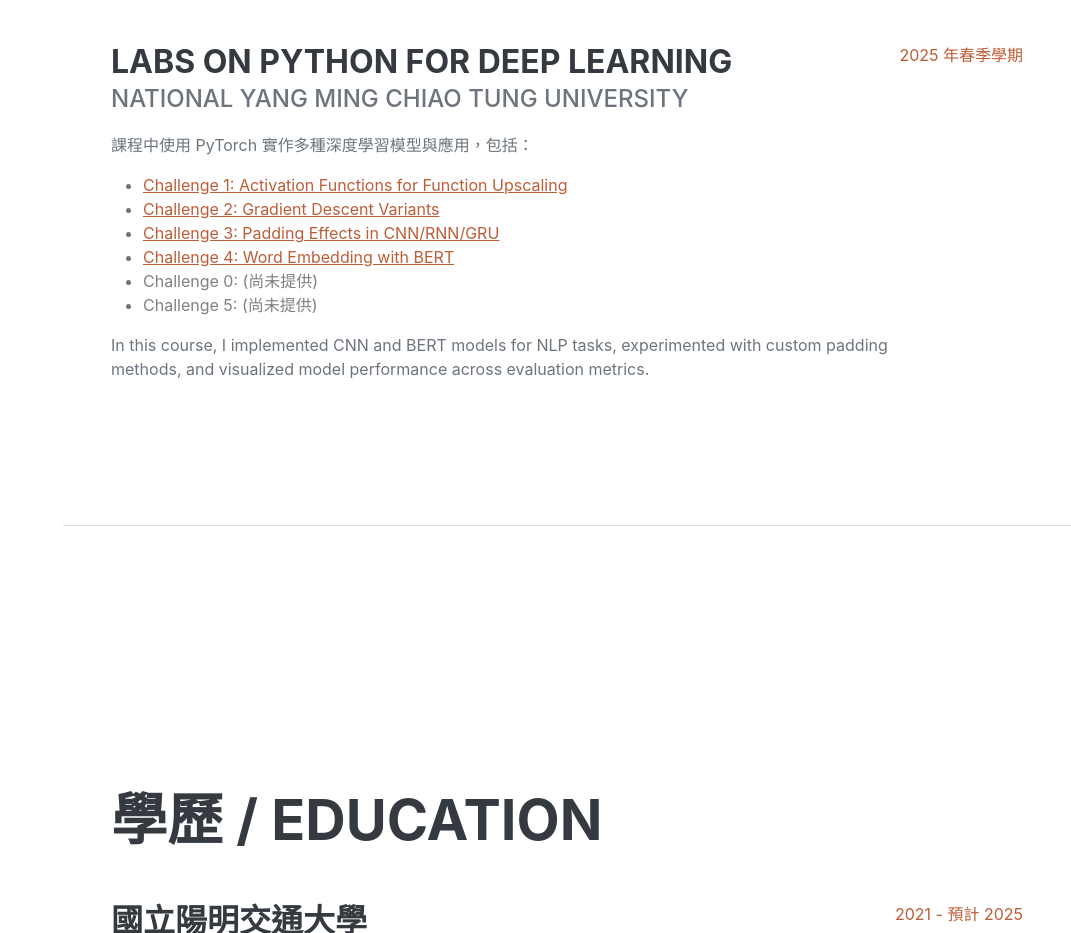
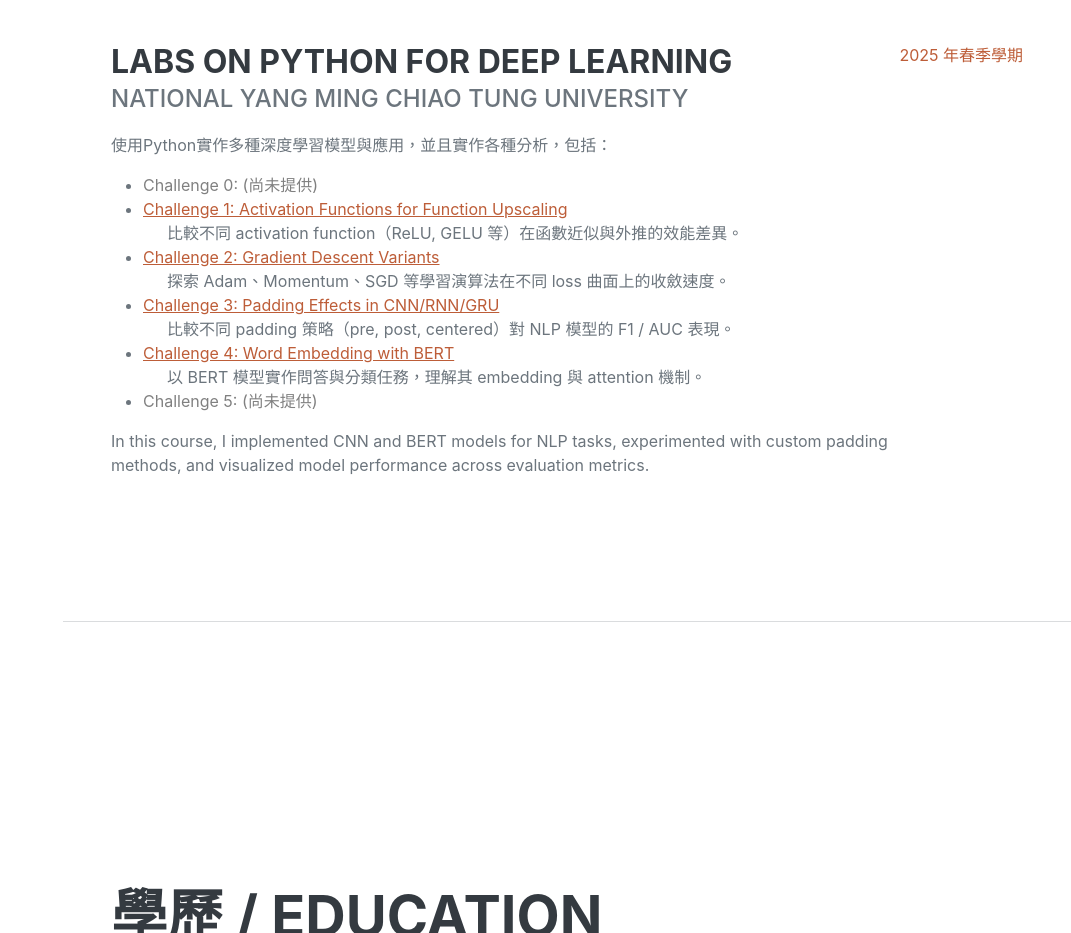
Before and after one commit to CITYJD1030/cityjd1030.github.io, a plain HTML site: page index.html in a window 1280 px wide. Shown: the part 1180-2113 px from the top of the page, without its empty margins (209-1280 px from the left). Drawn offline with nearby package versions, Linux system fonts and the light colour scheme; a web font is replaced by a local one.

Commit message:
Update index.html

```diff
--- a/index.html
+++ b/index.html
@@ -75,13 +75,33 @@
       <div class="flex-grow-1">
         <h3 class="mb-0">Labs on Python for Deep Learning</h3>
         <div class="subheading mb-3">National Yang Ming Chiao Tung University</div>
-        <p>課程中使用 PyTorch 實作多種深度學習模型與應用，包括：</p>
+        <p>使用Python實作多種深度學習模型與應用，並且實作各種分析，包括：</p>
         <ul>
-          <li><a href="Labs_on_Python_for_Deep_Learning/Challenge1_report_仇健安.pdf" target="_blank">Challenge 1: Activation Functions for Function Upscaling</a></li>
-          <li><a href="Labs_on_Python_for_Deep_Learning/Challenge2_report_仇健安.pdf" target="_blank">Challenge 2: Gradient Descent Variants</a></li>
-          <li><a href="Labs_on_Python_for_Deep_Learning/Challenge3_report_仇健安.pdf" target="_blank">Challenge 3: Padding Effects in CNN/RNN/GRU</a></li>
-          <li><a href="Labs_on_Python_for_Deep_Learning/Challenge4_report_仇健安.pdf" target="_blank">Challenge 4: Word Embedding with BERT</a></li>
           <li><span style="color:gray;">Challenge 0: (尚未提供)</span></li>
+          <li>
+            <a href="Labs_on_Python_for_Deep_Learning/Challenge1_report_仇健安.pdf" target="_blank">
+              Challenge 1: Activation Functions for Function Upscaling
+            </a>
+            <div class="ms-4 text-muted">比較不同 activation function（ReLU, GELU 等）在函數近似與外推的效能差異。</div>
+          </li>
+          <li>
+            <a href="Labs_on_Python_for_Deep_Learning/Challenge2_report_仇健安.pdf" target="_blank">
+              Challenge 2: Gradient Descent Variants
+            </a>
+            <div class="ms-4 text-muted">探索 Adam、Momentum、SGD 等學習演算法在不同 loss 曲面上的收斂速度。</div>
+          </li>
+          <li>
+            <a href="Labs_on_Python_for_Deep_Learning/Challenge3_report_仇健安.pdf" target="_blank">
+              Challenge 3: Padding Effects in CNN/RNN/GRU
+            </a>
+            <div class="ms-4 text-muted">比較不同 padding 策略（pre, post, centered）對 NLP 模型的 F1 / AUC 表現。</div>
+          </li>
+          <li>
+            <a href="Labs_on_Python_for_Deep_Learning/Challenge4_report_仇健安.pdf" target="_blank">
+              Challenge 4: Word Embedding with BERT
+            </a>
+            <div class="ms-4 text-muted">以 BERT 模型實作問答與分類任務，理解其 embedding 與 attention 機制。</div>
+          </li>
           <li><span style="color:gray;">Challenge 5: (尚未提供)</span></li>
         </ul>
         <p>In this course, I implemented CNN and BERT models for NLP tasks, experimented with custom padding methods, and visualized model performance across evaluation metrics.</p>
```
